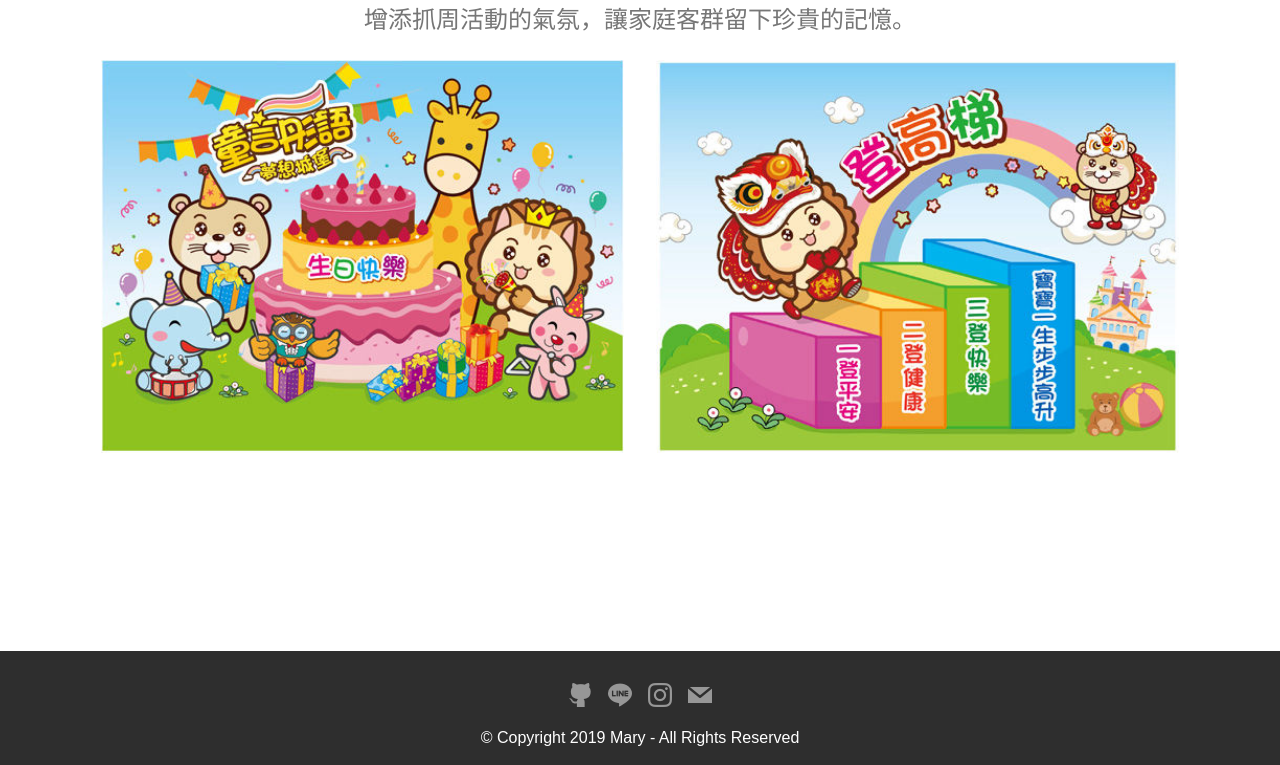
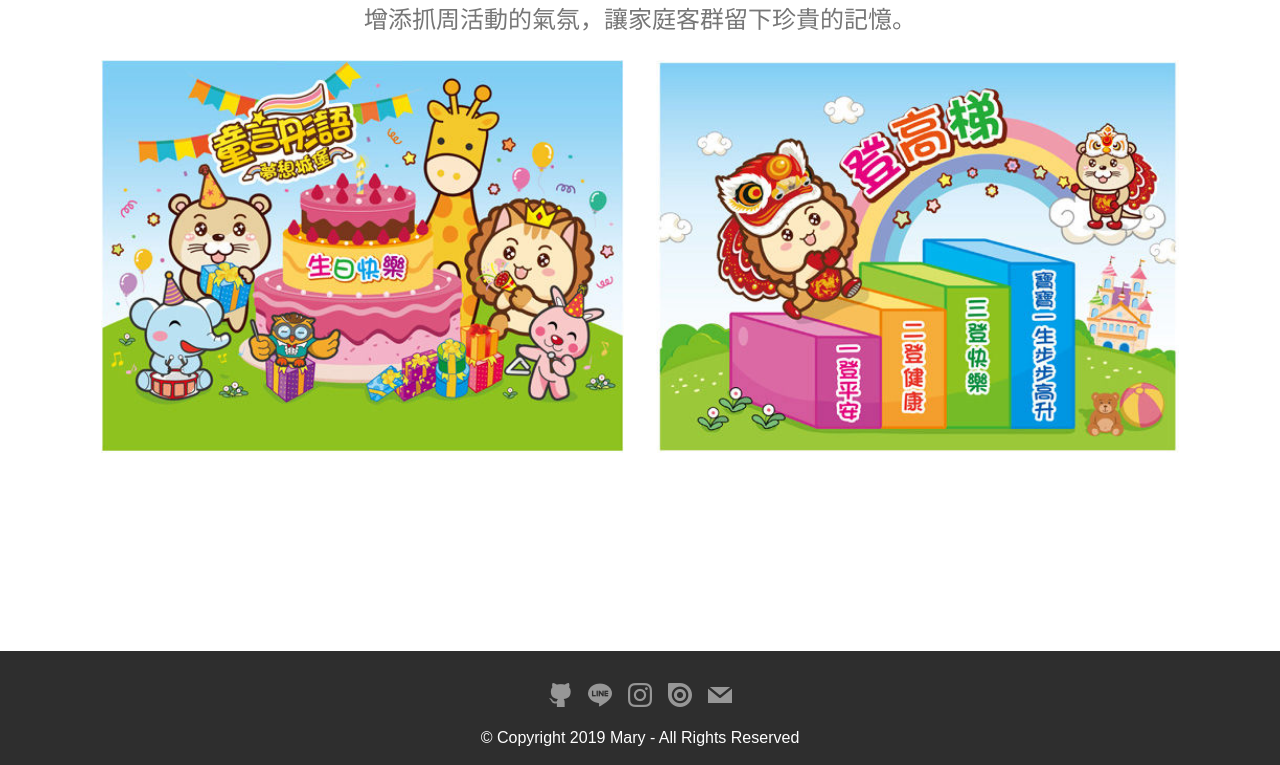
Before and after one commit to meteor0329/collection, a plain HTML site: page cis.html in a window 1280 px wide. Shown: the part 3451-4216 px from the top of the page. Drawn offline with Linux system fonts and the light colour scheme.

Commit message:
增加issuu

```diff
--- a/cis.html
+++ b/cis.html
@@ -367,6 +367,11 @@
                         </a>
                     </div>
                     <div class="soc-item">
+                        <a href="https://issuu.com/meteor0329/docs/shu_chia_chen_portfolio_issuu" target="_blank">
+                            <span class="mbr-iconfont mbr-iconfont-social socicon-issuu socicon"></span>
+                        </a>
+                    </div>
+                    <div class="soc-item">
                         <a href="mailto:meteor32975@gmail.com">
                             <span class="mbr-iconfont mbr-iconfont-social socicon-mail socicon"></span>
                         </a>
```
